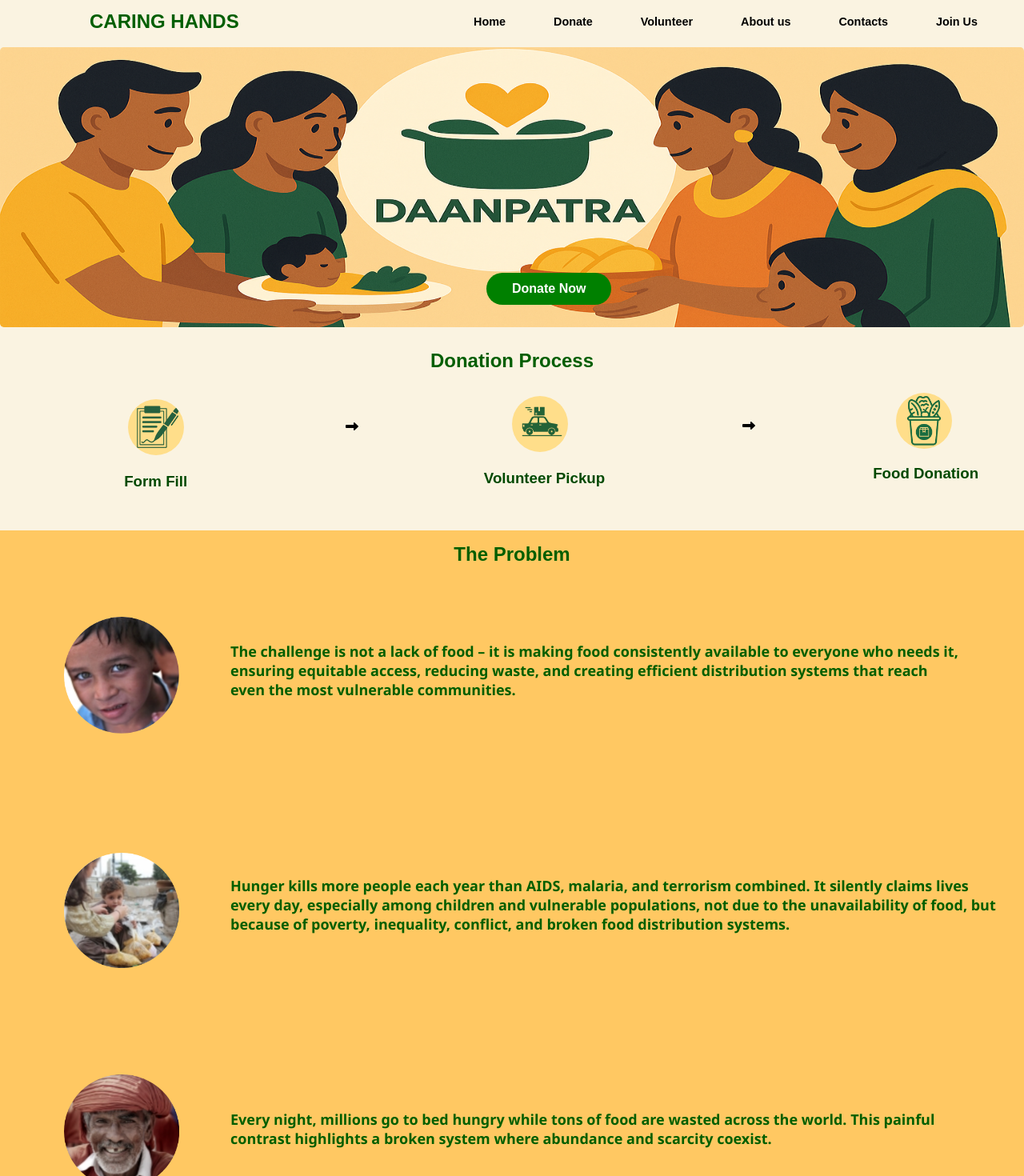
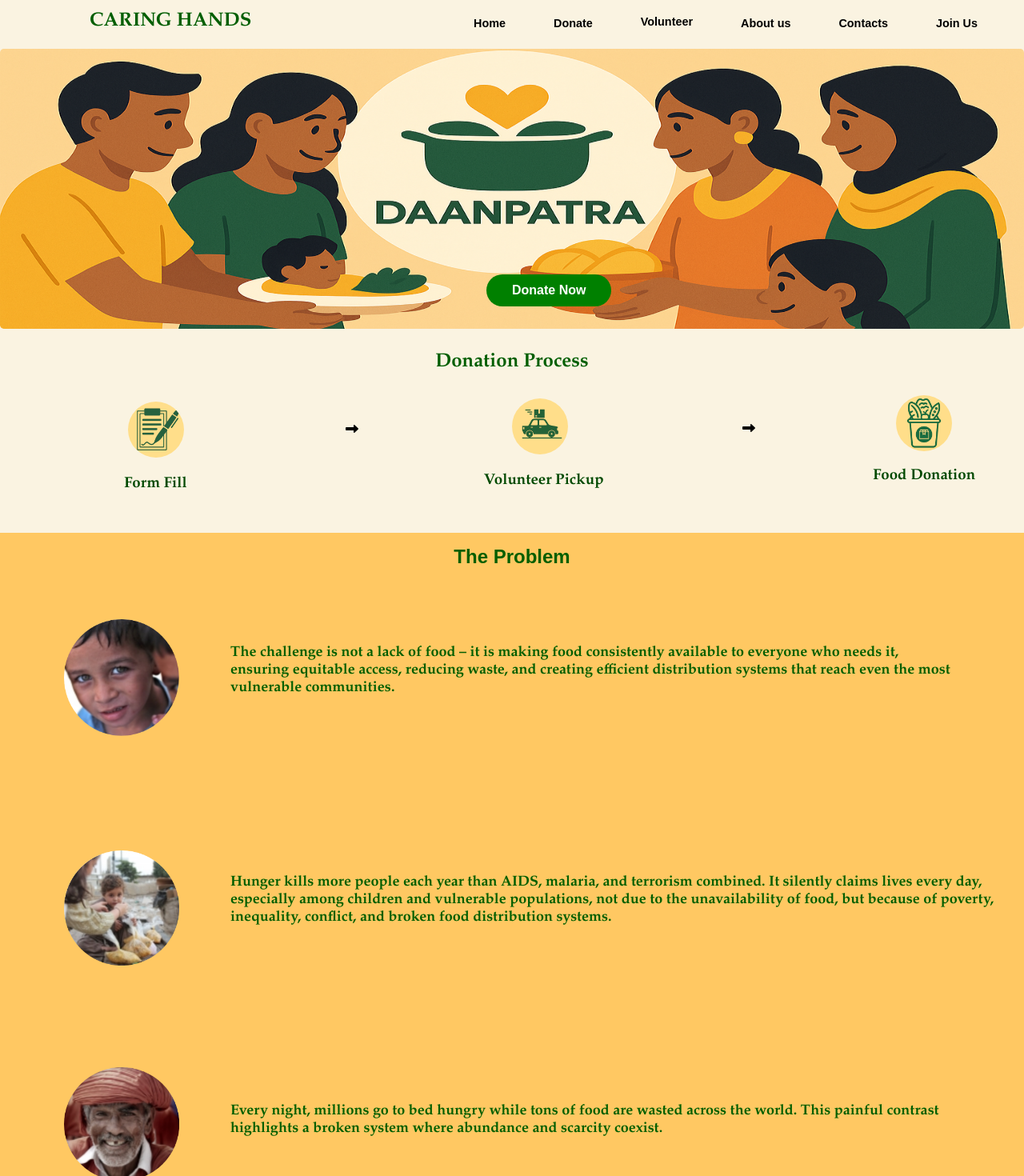
Before and after one commit to ashutoshthakur3110/Caring-Hands, a React (Vite) app in the folder frontend/food donation/: page / in a window 1280 px wide. Shown: the top 1470 px of the page at 80% size. Built offline with nearby package versions, Linux system fonts and the light colour scheme.

Commit message:
change font

```diff
--- a/frontend/food donation/css/Dashboard.css
+++ b/frontend/food donation/css/Dashboard.css
@@ -5,7 +5,7 @@
 
 .dashboard{
     color: #005e00;
-    font-family: sans-serif;
+    font-family: garamond;
     padding-left: 7rem;
     padding-top: 13px;
     font-weight: bold;
--- a/frontend/food donation/css/Problem.css
+++ b/frontend/food donation/css/Problem.css
@@ -17,7 +17,7 @@
 }
 
 .para1{
-    font-family: 'Segoe UI', Tahoma, Geneva, Verdana, sans-serif;
+    font-family: garamond;
     position: relative;
     bottom: 10rem;
     padding-left: 18rem;
@@ -34,7 +34,7 @@
 }
 
 .para2{
-    font-family: 'Segoe UI', Tahoma, Geneva, Verdana, sans-serif;
+    font-family: garamond;
     position: relative;
     bottom: 10rem;
     padding-left: 18rem;
@@ -52,7 +52,7 @@
 }
 
 .para3{
-    font-family: 'Segoe UI', Tahoma, Geneva, Verdana, sans-serif;
+    font-family: garamond;
     position: relative;
     bottom: 9rem;
     padding-left: 18rem;
--- a/frontend/food donation/css/Process.css
+++ b/frontend/food donation/css/Process.css
@@ -1,6 +1,6 @@
 .heading{
     text-align: center;
-    font-family: sans-serif;
+    font-family: garamond;
     color: #005e00;
     position: relative;
     bottom: 16px;
@@ -48,7 +48,7 @@
 .font1{
     margin-left: 9.7rem;
     color: #004900;
-    font-family: sans-serif;
+    font-family: garamond;
     cursor: pointer;
 }
 
@@ -56,7 +56,7 @@
     margin-left: 37.8rem;
     position: relative;
     bottom: 7.4rem;
-    font-family: sans-serif;
+    font-family: garamond;
     color: #004900;
 }
 
@@ -65,5 +65,5 @@
     bottom: 13.8rem;
     margin-left: 68.2rem;
     color: #004900;
-    font-family: sans-serif;
+    font-family: garamond;
 }
--- a/frontend/food donation/css/donatePage.css
+++ b/frontend/food donation/css/donatePage.css
@@ -11,7 +11,7 @@ body{
 
 h2{
     color: #005e00;
-    font: sans-serif;
+    font: garamond;
 }
 
 form{
```
